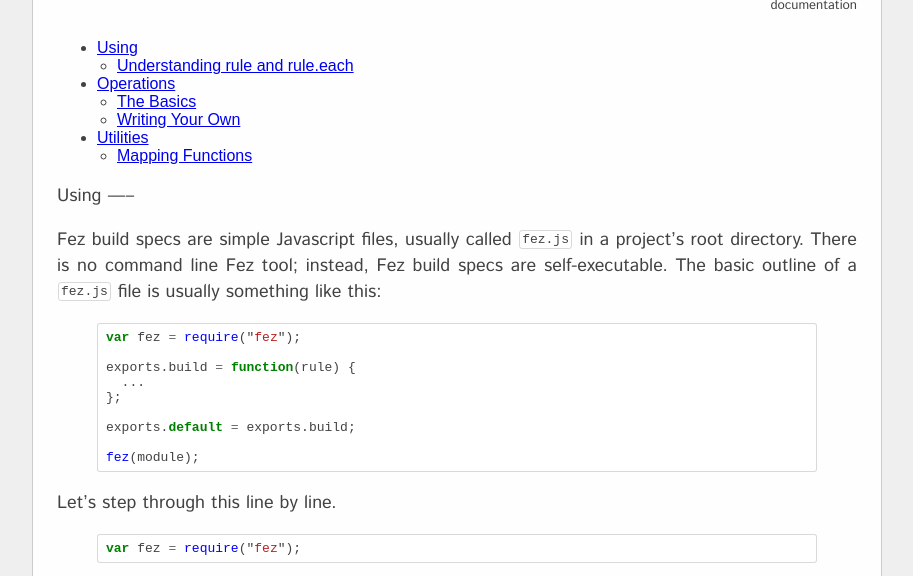
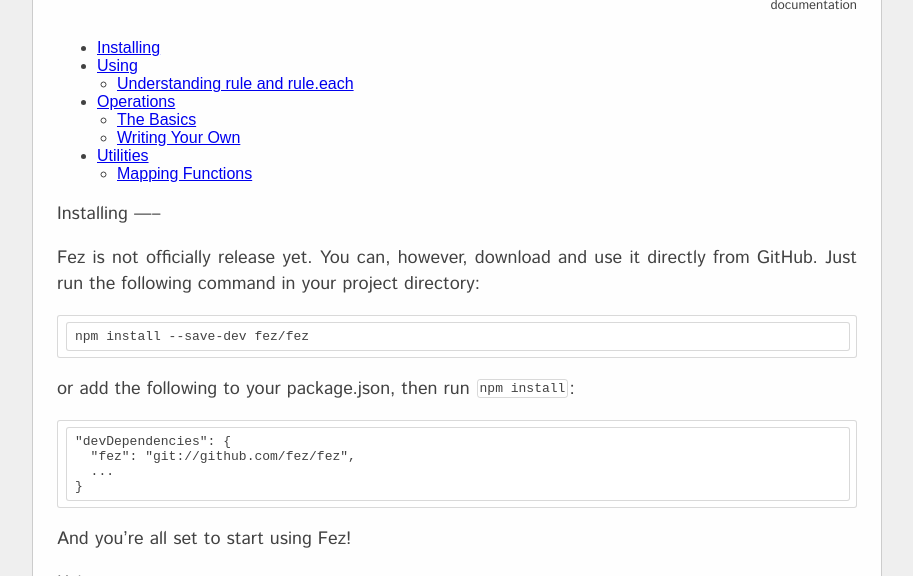
Before and after one commit to barretron/fez.github.io, a Jekyll site: the page built from docs.md, in a window 1280 px wide and 900 px high, cut to the strip 324-900 px from the top of the window. Shown: the whole strip, without its empty margins (183-1096 px from the left). Built offline with Jekyll 4.4.1, drawn with Linux system fonts in a browser that asks for light colours; some web fonts are replaced; Markdown is read by kramdown in place of the engine named in the settings.

Commit message:
Added installation instructions to docs

```diff
--- a/docs.md
+++ b/docs.md
@@ -6,6 +6,7 @@ title: Fez - Documentation
 documentation
 ===
 
+* <a href="#installing">Installing</a>
 * <a href="#using">Using</a>
   * <a href="#understanding">Understanding rule and rule.each</a>
 * <a href="#ops">Operations</a>
@@ -13,6 +14,24 @@ documentation
   * <a href="#op-writing">Writing Your Own</a>
 * <a href="#utilities">Utilities</a>
   * <a href="#mapping">Mapping Functions</a>
+
+<a name="installing"></a>
+Installing
+-----
+
+Fez is not officially release yet. You can, however, download and use it directly
+from GitHub. Just run the following command in your project directory:
+
+    npm install --save-dev fez/fez
+
+or add the following to your package.json, then run `npm install`:
+
+    "devDependencies": {
+      "fez": "git://github.com/fez/fez",
+      ...
+    }
+
+And you're all set to start using Fez!
 
 <a name="using"></a>
 Using
```
